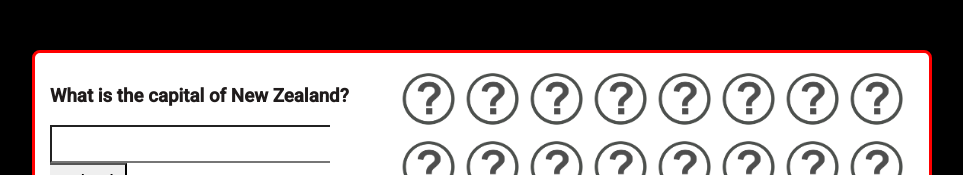
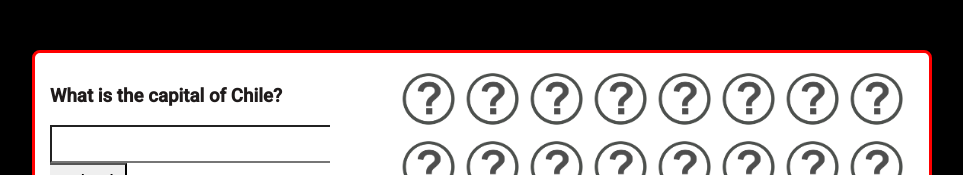
Before and after one commit to julian-leahy/class-quiz, a plain HTML site: page index.html in a window 1280 px wide. Shown: the top 175 px of the page, without its empty margins (158-1121 px from the left). Drawn offline with Linux system fonts and the light colour scheme.

Commit message:
Generate random question

```diff
--- a/index.html
+++ b/index.html
@@ -14,7 +14,7 @@
 
     <div class="container">
         <div class="quiz-area">
-            <h3>What is the capital of <span class="question">New Zealand</span>?</h3>
+            <h3>What is the capital of <span class="country"></span>?</h3>
             <input type="text" class="answer"><button class="submit">Submit</button>
             <div class="hint">H</div>
         </div>
--- a/js/app.js
+++ b/js/app.js
@@ -250,6 +250,13 @@ let questionArr = [{
     }
 ]
 
+const country = document.querySelector('.country');
+
+let currentQuestion, question, answer;
+
+/**
+ * Placeholder imgs for each question
+ */
 const generateImgPlacholder = () => {
     const medalsEle = document.querySelector('.medals');
     for (let index = 0; index < questionArr.length; index++) {
@@ -259,5 +266,19 @@ const generateImgPlacholder = () => {
         medal.setAttribute('class', 'no-icon');
         medalsEle.appendChild(medal);
     }
+    generateQuestion();
 }
+
+/**
+ * Generate random question
+ */
+const generateQuestion = () => {
+    let totalQuestions = questionArr.length;
+    currentQuestion = Math.floor(Math.random() * totalQuestions);
+    question = questionArr[currentQuestion].country;
+    answer = questionArr[currentQuestion].city;
+    country.innerHTML = question;
+}
+
+
 generateImgPlacholder();
```
